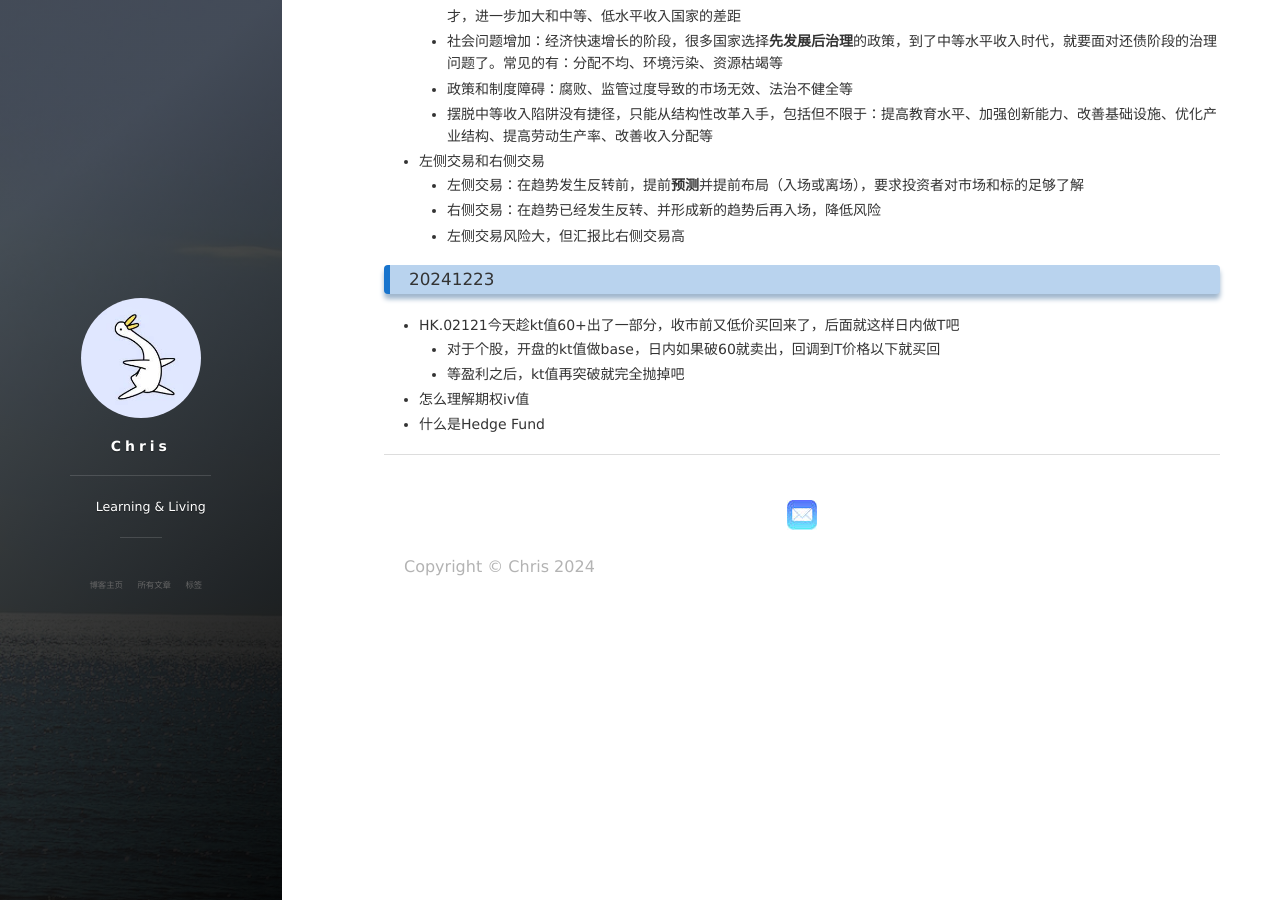
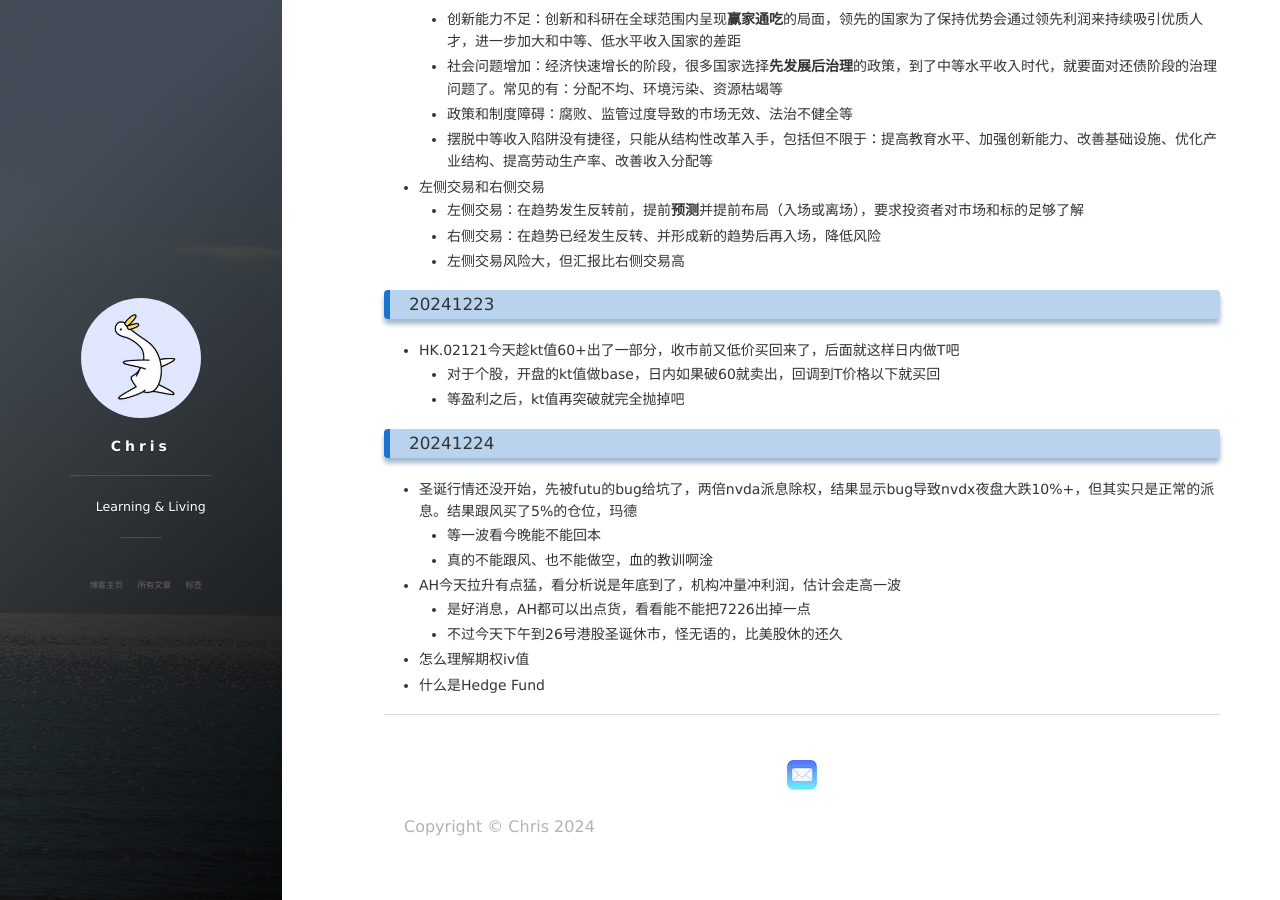
Before and after one commit to CHRisXman/CHRisXman.github.io, a Jekyll site: the page built from _posts/2024-12-04-essay-202412-finance-news.md, in a window 1280 px wide and 900 px high, scrolled down 5102 px. Built offline with Jekyll 4.4.1, drawn with Linux system fonts in a browser that asks for light colours; nearby versions of some CDN libraries.

Commit message:
update post

```diff
--- a/_posts/2024-12-04-essay-202412-finance-news.md
+++ b/_posts/2024-12-04-essay-202412-finance-news.md
@@ -191,5 +191,14 @@ category: 财经
     - 等盈利之后，kt值再突破就完全抛掉吧
 
 
+### 20241224
++ 圣诞行情还没开始，先被futu的bug给坑了，两倍nvda派息除权，结果显示bug导致nvdx夜盘大跌10%+，但其实只是正常的派息。结果跟风买了5%的仓位，玛德
+    - 等一波看今晚能不能回本
+    - 真的不能跟风、也不能做空，血的教训啊淦
++ AH今天拉升有点猛，看分析说是年底到了，机构冲量冲利润，估计会走高一波
+    - 是好消息，AH都可以出点货，看看能不能把7226出掉一点
+    - 不过今天下午到26号港股圣诞休市，怪无语的，比美股休的还久
+
+
 + 怎么理解期权iv值
 + 什么是Hedge Fund
```
